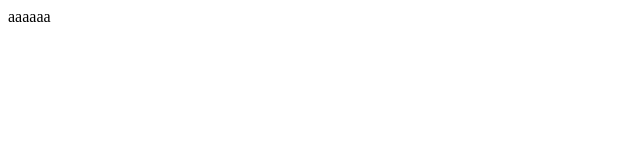
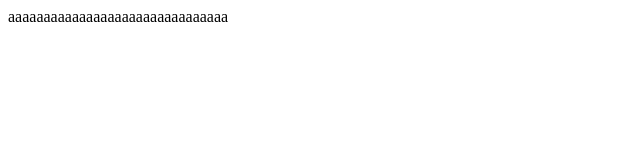
Before and after one commit to weiweilian/123123, a plain HTML site: page index.html in a window 1280 px wide. Shown: the whole page, without its empty margins (0-640 px from the left). Drawn offline with Linux system fonts and the light colour scheme.

Commit message:
11111111
1111111111111111111

```diff
--- a/index.html
+++ b/index.html
@@ -5,6 +5,6 @@
 	<title>Document</title>
 </head>
 <body>
-	aaaaaa
+	aaaaaaaaaaaaaaaaaaaaaaaaaaaaaaa
 </body>
 </html>
```
